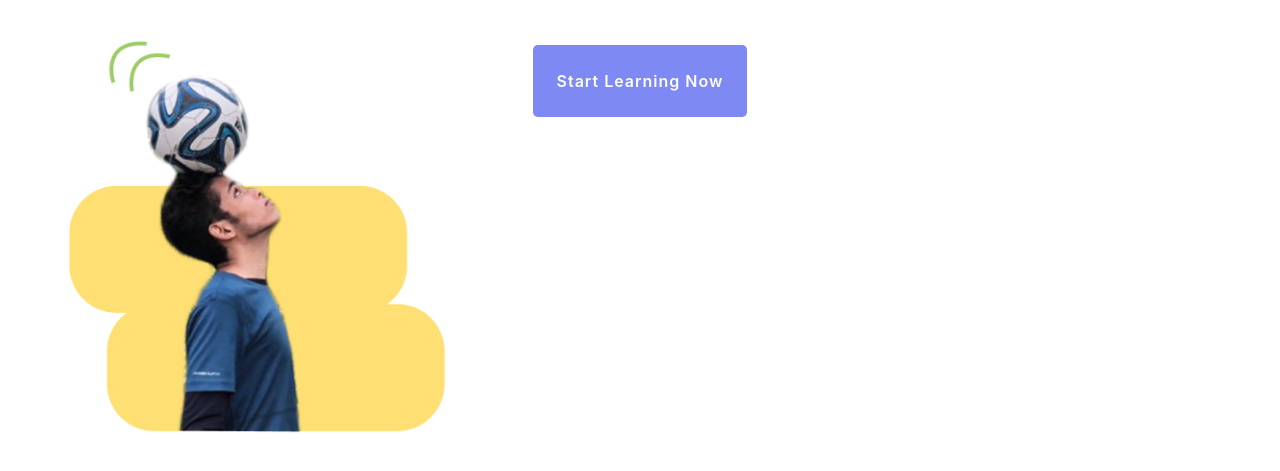
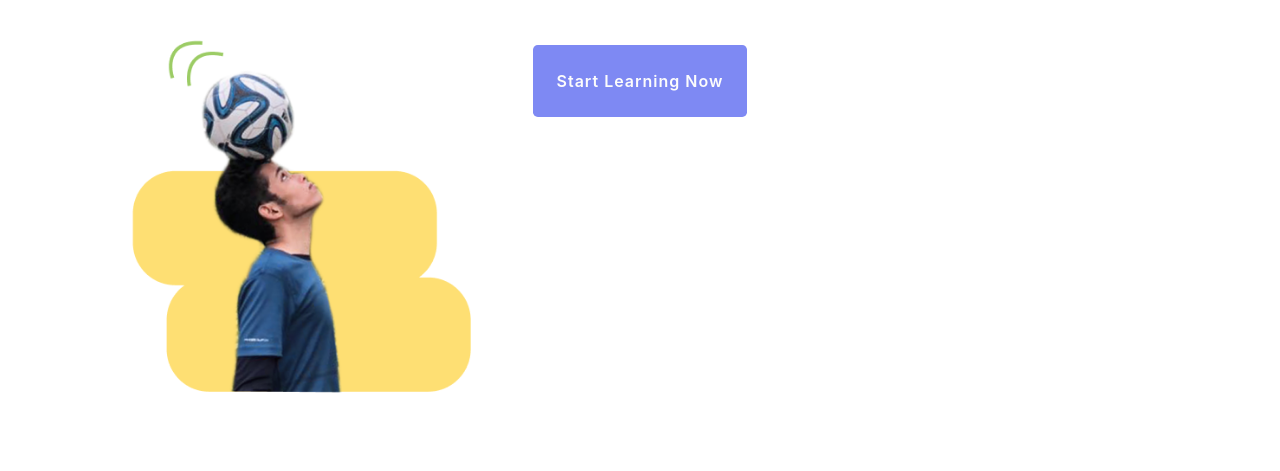
Before and after one commit to Tauhid-Patel/tauhid-football, a website built with Vite: page index.html in a window 1280 px wide. Shown: the part 323-794 px from the top of the page. Built offline with nearby package versions, Linux system fonts and the light colour scheme; files whose address does not match are found by name.

Commit message:
adding left image

```diff
--- a/index.html
+++ b/index.html
@@ -28,7 +28,7 @@
       <a href="#featured-videos">
           <button id="cta-btn">Start Learning Now</button>
       </a>
-      <img class="tauhid-left" src="./assets/images/tauhid-left-img.png" alt="">
+      <img class="tauhid-left" src="/tauhid-left-img.png" alt="">
       <img class="tauhid-right" src="./assets/images/tauhid-right-img.png" alt="">
     </main>
 
--- a/style.css
+++ b/style.css
@@ -83,10 +83,10 @@ h1 span {
 }
 
 .tauhid-left {
-  height: 50vh;
+  height: 45vh;
   position: absolute;
-  left: 5%;
-  bottom: 5%;
+  left: 10%;
+  bottom: 10%;
 }
 
 .tauhid-right {
```
